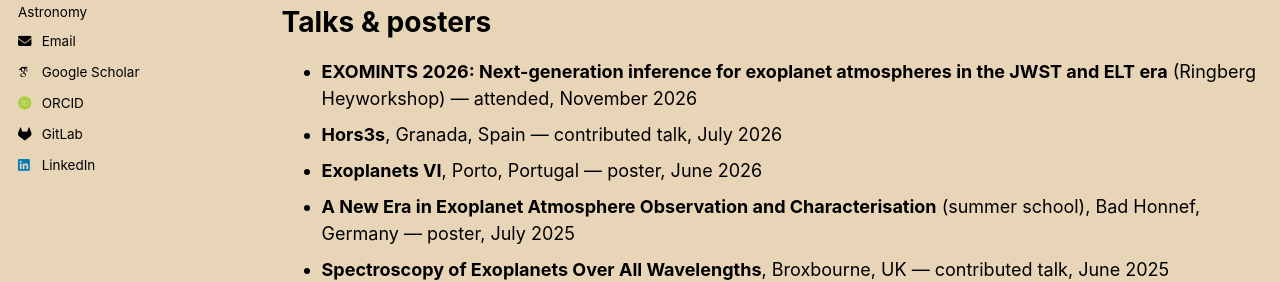
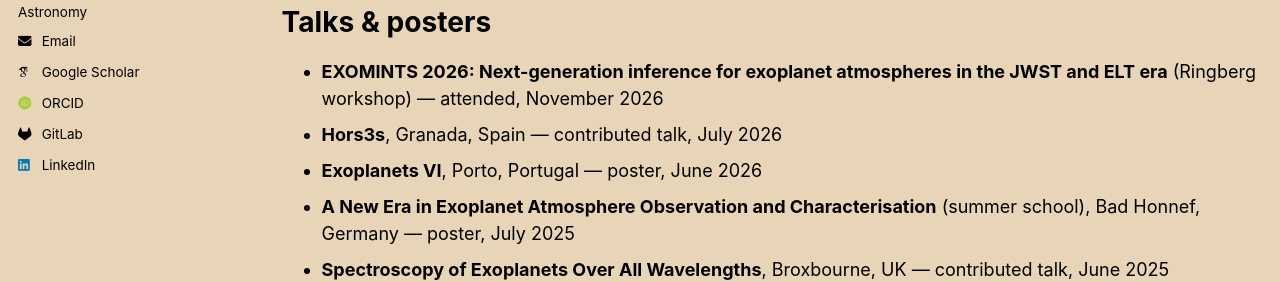
Before and after one commit to DavidHaegele/DavidHaegele.github.io, a Jekyll site: the page built from _pages/research.md, in a window 1280 px wide and 900 px high, scrolled down 1785 px. Shown: the part 454-736 px from the top of the window. Built offline with Jekyll 4.4.1, drawn with Linux system fonts in a browser that asks for light colours; some web fonts are replaced; a script bundle is joined from its source files by our own code; library files that are not in the unit come from our copies.

```diff
--- a/_pages/research.md
+++ b/_pages/research.md
@@ -60,7 +60,7 @@ Earlier work
 Talks & posters
 ======
 
-- **EXOMINTS 2026: Next-generation inference for exoplanet atmospheres in the JWST and ELT era** (Ringberg Heyworkshop) — attended, November 2026
+- **EXOMINTS 2026: Next-generation inference for exoplanet atmospheres in the JWST and ELT era** (Ringberg workshop) — attended, November 2026
 - **Hors3s**, Granada, Spain — contributed talk, July 2026
 - **Exoplanets VI**, Porto, Portugal — poster, June 2026
 - **A New Era in Exoplanet Atmosphere Observation and Characterisation** (summer school), Bad Honnef, Germany — poster, July 2025
```
